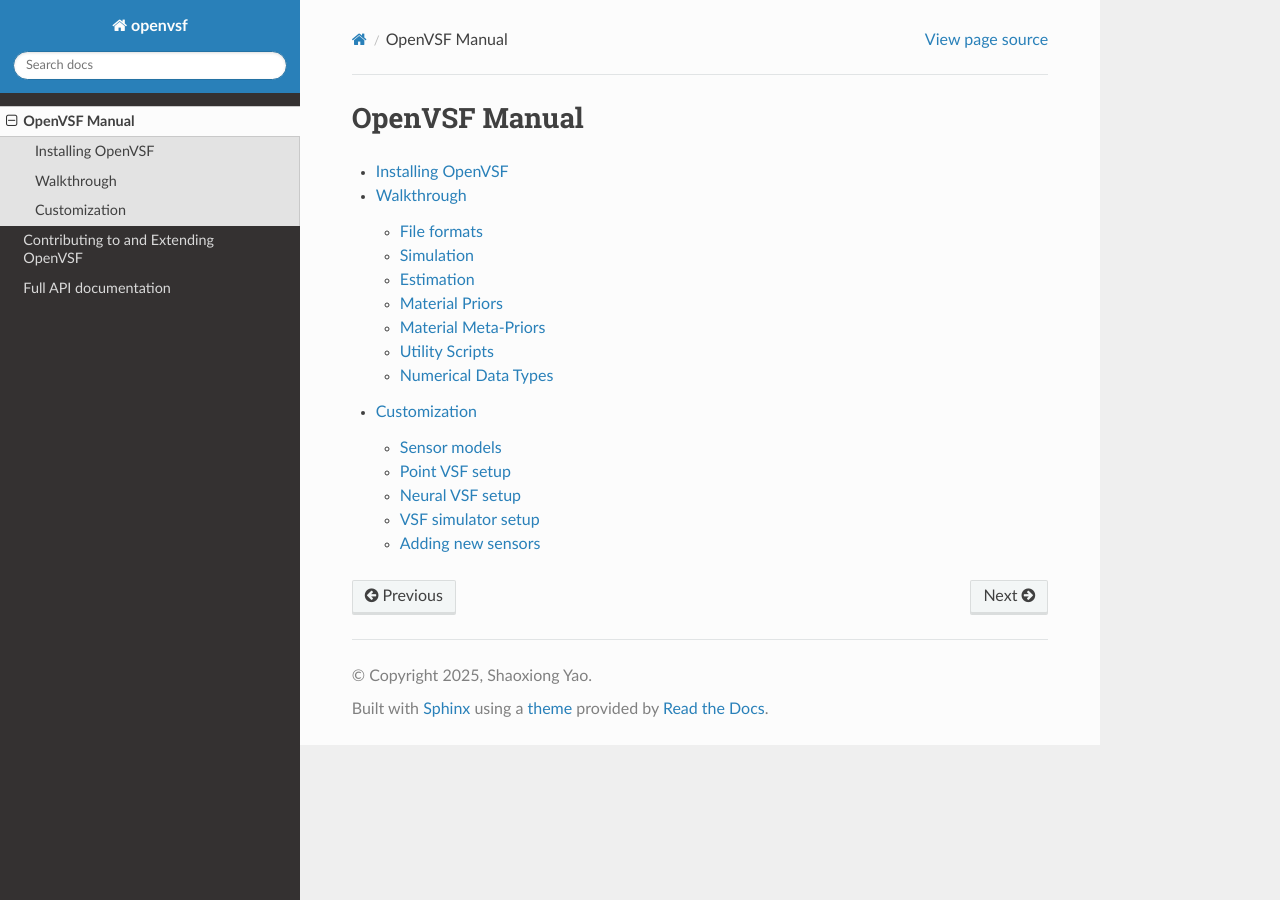
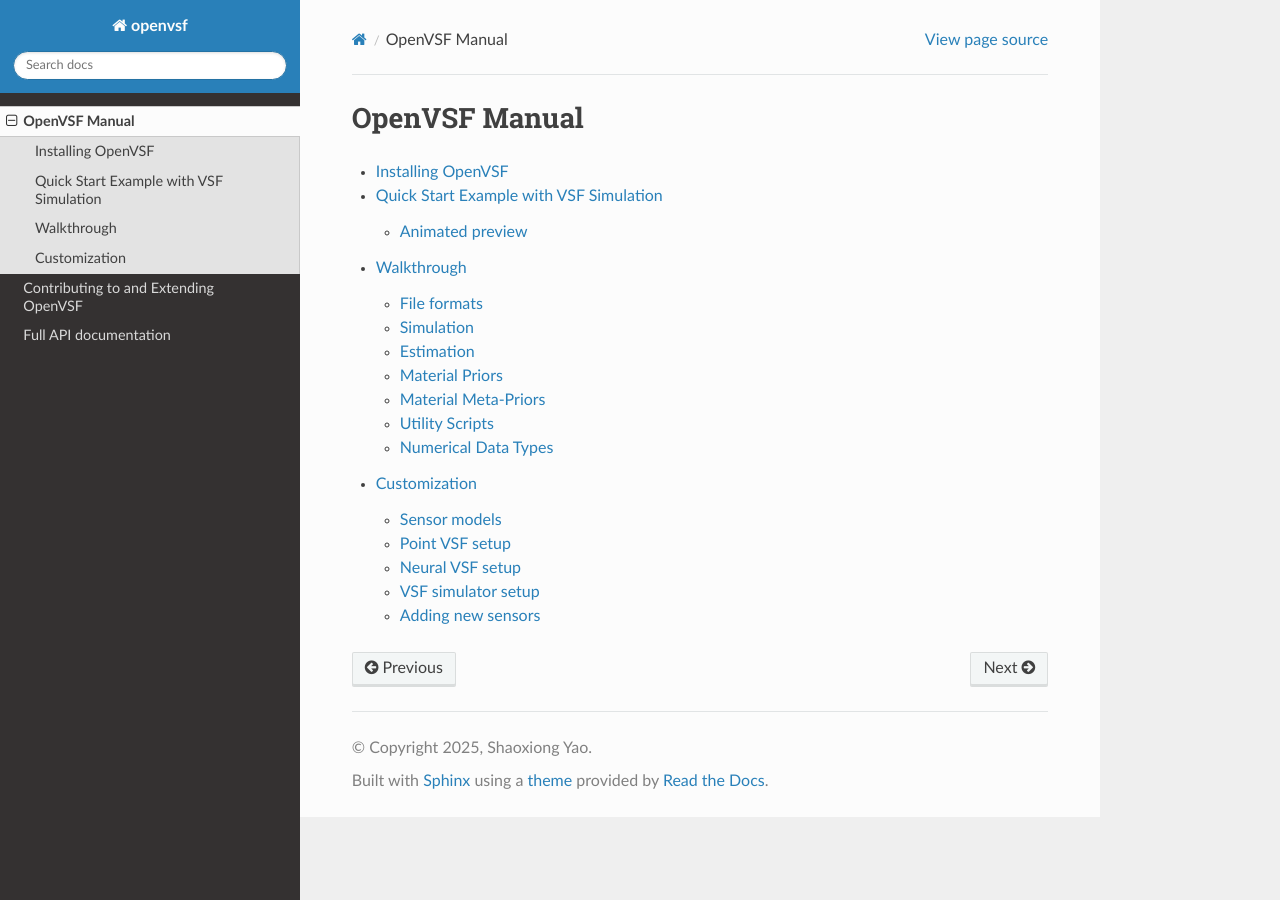
Before and after one commit to uiuc-iml/openvsf, a Sphinx documentation site: the page built from docs/source/Manual.rst, in a window 1280 px wide. Built offline with Sphinx 7.4.7 and the Read the Docs theme 3.1.0, drawn with Linux system fonts in a browser that asks for light colours; some of the changed lines change nothing that is shown.

Commit message:
add minimum example in docs

```diff
--- /dev/null
+++ b/docs/source/Manual-QuickStart.rst
@@ -0,0 +1,153 @@
+Quick Start Example with VSF Simulation
+=======================================
+
+Here we **show** a minimal example to visualize the simulation process of a
+*point volumetric stiffness field* (Point VSF) model.
+
+The example demonstrates how to:
+
+* build a simple **Klampt** world containing a rigid cube,
+* attach a force/torque sensor to that cube,
+* create a uniformly-stiff PointVSF represented by randomly sampled points,
+* run a quasi-static VSF simulator while moving the cube downward, and
+* stream measurements while visualizing both the world and the sensed
+  interaction forces.
+
+Animated preview
+----------------
+
+.. image:: _static/vis_min_example.gif
+   :alt: Animated visualization of the minimal VSF simulation
+   :align: center
+   :width: 70%
+
+Copy each section below into one file (e.g. ``minimal_vsf_quick_start.py``) **in
+order**, then run it with ``python minimal_vsf_quick_start.py``.  Splitting the
+code into thematic blocks makes it easier to follow and reuse.
+
+Imports
+~~~~~~~
+
+.. code-block:: python
+   :linenos:
+
+   import numpy as np
+   import time
+   import cv2  # imported but not used in this snippet
+
+   from klampt import vis
+   from klampt.vis import Appearance
+   from klampt.model import create
+   from klampt.io import open3d_convert
+
+   from vsf import PointVSF
+   from vsf.sim.constructors import QuasistaticVSFSimulator
+   from vsf.sim.klampt_world_wrapper import klamptWorldWrapper
+   from vsf.visualize.klampt_visualization import vsf_to_point_cloud
+   from vsf.sensor.force_torque_sensor import ForceTorqueSensor
+
+   from vsf.visualize.o3d_visualization import create_vector_arrow
+
+
+World and Sensor Setup
+~~~~~~~~~~~~~~~~~~~~~~
+
+.. code-block:: python
+   :linenos:
+   :lineno-start: 27
+
+   # 1. Create a Klampt world and add a rigid cube
+   world = klamptWorldWrapper()
+   box = create.box(0.1, 0.1, 0.1, center=[0.0, 0.0, 0.2])
+   world.add_geometry("cube", box, "rigid")
+   world.setup_local_pcd_lst()
+   world.setup_local_sdf_lst()
+
+   # 2. Attach a force/torque sensor to the cube
+   sensor = ForceTorqueSensor("force_torque_sensor", "cube")
+
+
+VSF Creation and Simulator Initialization
+~~~~~~~~~~~~~~~~~~~~~~~~~~~~~~~~~~~~~~~~~
+
+.. code-block:: python
+   :linenos:
+   :lineno-start: 45
+
+   # 3. Create a Point VSF: 100 k points in a 20 cm cube
+   vsf = PointVSF(rest_points=np.random.rand(100_000, 3) * 0.2 - 0.1)
+   vsf.stiffness += 1.0  # uniform stiffness
+
+   # 4. Set up the quasi-static simulator
+   simulator = QuasistaticVSFSimulator(world, [sensor])
+   simulator.add_deformable("vsf", vsf)
+
+
+Visualization Setup
+~~~~~~~~~~~~~~~~~~~
+
+.. code-block:: python
+   :linenos:
+   :lineno-start: 57
+
+   # 5. Visualization
+   vis.add("world", world.world, hideLabel=True)
+   vis.add("vsf", vsf_to_point_cloud(vsf, auto_stiffness_threshold=0.0), hideLabel=True)
+   vis.hideLabel("vsf")
+   vis.show()
+
+   input("Press <Enter> to start the simulation …")
+
+
+Simulation Loop
+~~~~~~~~~~~~~~~
+
+.. code-block:: python
+   :linenos:
+   :lineno-start: 66
+
+   # 6. Move the cube downward and visualize forces
+   for z in np.linspace(0.0, -0.2, 120):
+
+       vis.lock()
+
+       # Rigid-body control: translation in z
+       control = {
+           "cube": np.array(
+               [
+                   [1.0, 0.0, 0.0, 0.0],
+                   [0.0, 1.0, 0.0, 0.0],
+                   [0.0, 0.0, 1.0, z],
+                   [0.0, 0.0, 0.0, 1.0],
+               ]
+           )
+       }
+
+       simulator.step(control, 0.1)
+       vis.unlock()
+
+       measurements = simulator.measurements()
+       print("force and torque:", repr(measurements["force_torque_sensor"]))
+
+       time.sleep(0.1)
+
+       # 7. Draw an arrow indicating the contact force
+       center = np.array([0.0, 0.0, 0.2 + z])
+       end = center + measurements["force_torque_sensor"][:3].numpy() * 5e-4
+
+       if np.linalg.norm(end - center) > 0.01:
+           arrow = create_vector_arrow(end, center, scale=5.0)
+
+           arrow_appearance = Appearance()
+           arrow_appearance.setColor(1.0, 0.0, 0.0, 0.5)
+           arrow_appearance.setSilhouette(0)
+           arrow_appearance.setCreaseAngle(0)
+
+           vis.add(
+               "arrow",
+               open3d_convert.from_open3d(arrow),
+               appearance=arrow_appearance,
+               hideLabel=True,
+               draw_order=-9999,
+           )
+           vis.hideLabel("arrow")
--- a/docs/source/Manual.rst
+++ b/docs/source/Manual.rst
@@ -5,5 +5,6 @@
     :maxdepth: 2
 
     Manual-Installation
+    Manual-QuickStart
     Manual-Walkthrough
     Manual-Customization
```
Also changed, not shown: docs/source/_static/vis_min_example.gif (added).
